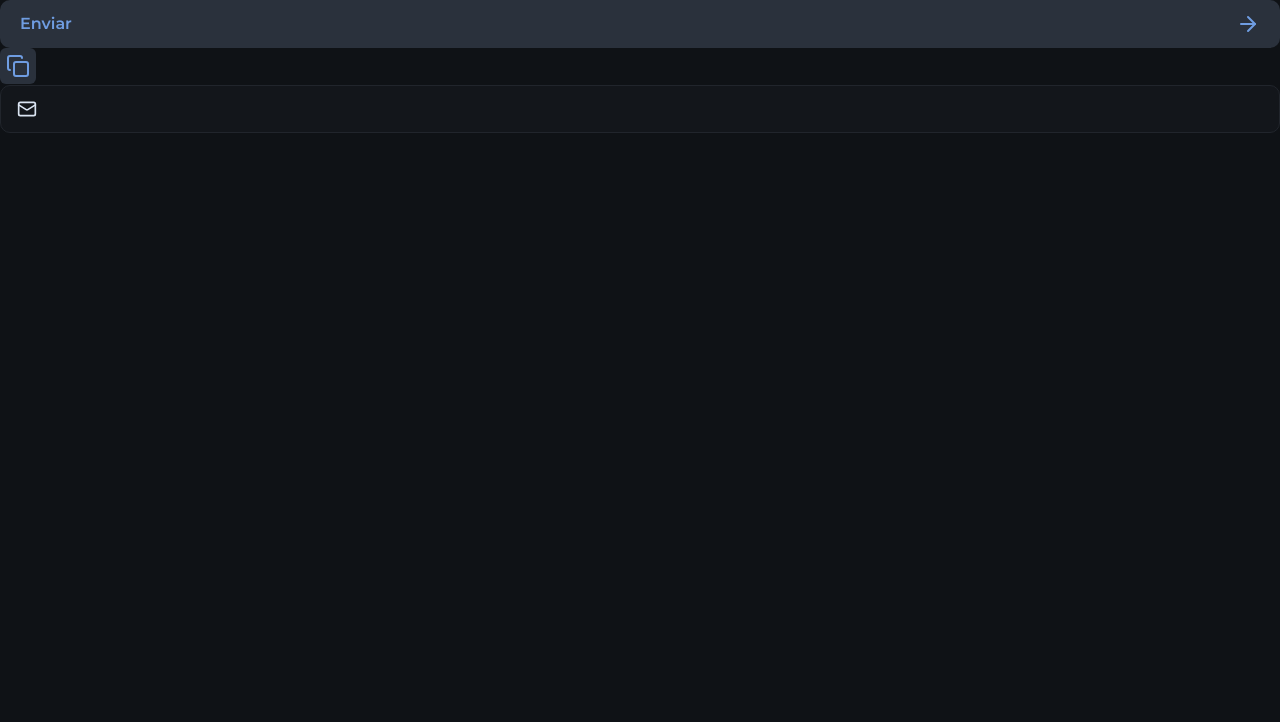
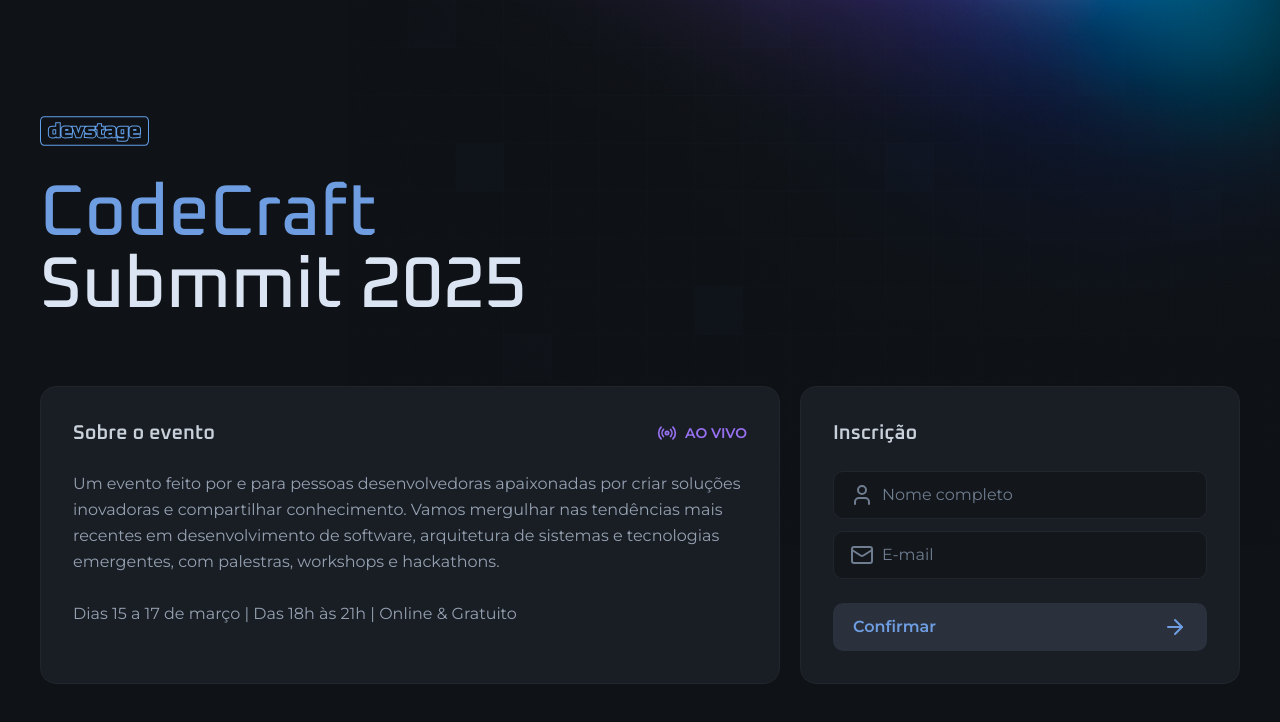
Before and after one commit to RenanFachin/NLW_connect, a Next.js app in the folder web/: page / in a window 1280 px wide. Shown: the top 722 px of the page. Built offline with nearby package versions, Linux system fonts and the light colour scheme.

Commit message:
feat: create home page

```diff
--- /dev/null
+++ b/web/biome.json
@@ -0,0 +1,37 @@
+{
+  "$schema": "./node_modules/@biomejs/biome/configuration_schema.json",
+  "organizeImports": {
+    "enabled": true
+  },
+  "formatter": {
+    "indentStyle": "space",
+    "indentWidth": 2,
+    "lineWidth": 80
+  },
+  "javascript": {
+    "formatter": {
+      "arrowParentheses": "asNeeded",
+      "jsxQuoteStyle": "single",
+      "quoteStyle": "single",
+      "semicolons": "asNeeded",
+      "trailingCommas": "es5"
+    }
+  },
+  "linter": {
+    "enabled": true,
+    "rules": {
+      "recommended": true,
+      "a11y": {
+        "noSvgWithoutTitle": "off"
+      },
+      "suspicious": {
+        "noArrayIndexKey": "info"
+      }
+    }
+  },
+  "files": {
+    "ignore": [
+      "node_modules"
+    ]
+  }
+}
--- a/web/package.json
+++ b/web/package.json
@@ -18,6 +18,7 @@
     "tailwindcss": "^4.0.8"
   },
   "devDependencies": {
+    "@biomejs/biome": "^1.9.4",
     "@types/node": "^20",
     "@types/react": "^19",
     "@types/react-dom": "^19",
--- a/web/src/app/layout.tsx
+++ b/web/src/app/layout.tsx
@@ -1,6 +1,6 @@
-import './globals.css'
+import "./globals.css";
+import { montserrat, oxanium } from "@/utils/custom-fonts";
 import type { Metadata } from "next";
-import { oxanium, montserrat } from '@/utils/custom-fonts';
 
 export const metadata: Metadata = {
 	title: "DEVSTAGE",
@@ -13,7 +13,9 @@
 }>) {
 	return (
 		<html lang="en" className={`${oxanium.variable} ${montserrat.variable}`}>
-      <body className='bg-gray-900 text-gray-100 antialiased'>{children}</body>
+			<body className="bg-gray-900 text-gray-100 antialiased bg-[url(/background.png)] bg-no-repeat bg-top md:bg-right-top">
+				{children}
+			</body>
 		</html>
 	);
 }
--- a/web/src/app/page.tsx
+++ b/web/src/app/page.tsx
@@ -1,30 +1,75 @@
 import { Button } from "@/components/button";
 import { InputField, InputIcon, InputRoot } from "@/components/input";
-import { ArrowRight, Copy, Mail } from 'lucide-react'
-
-
+import { ArrowRight, Mail, Radio, User } from "lucide-react";
+import Image from "next/image";
+import logoDevstage from "../assets/logo.svg";
 
 export default function Home() {
-  return (
-    <main>
-      <Button>
-        Enviar
-        <ArrowRight />
-      </Button>
+	return (
+		<main className="max-w-[1240px] mx-auto px-5 py-8 md:py-0">
+			<div className="h-dvh min-h-dvh flex flex-col justify-center gap-16">
+				<div className="flex flex-col gap-8 items-center md:items-start">
+					<Image src={logoDevstage} alt="devstage" width={108.5} height={30} />
 
-      <Button isIconButton>
-        <Copy />
-      </Button>
+					<h1 className="text-4xl text-center leading-none font-heading font-medium flex flex-col md:text-7xl md:text-left">
+						<span className="text-blue">CodeCraft</span> Submmit 2025
+					</h1>
+				</div>
 
-      <div>
-        <InputRoot>
-          <InputIcon>
-            <Mail className="size-5"/>
-          </InputIcon>
+				<div className="flex gap-5 items-stretch flex-col md:flex-row">
+					<div className="flex-1 bg-gray-700 border border-gray-600 rounded-2xl p-8 space-y-6">
+						<div className="flex items-center justify-between">
+							<h2 className="font-heading font-semibold text-gray-200 text-xl">
+								Sobre o evento
+							</h2>
+							<span className="text-purple font-semibold text-sm flex items-center gap-2">
+								<Radio className="size-5" />
+								AO VIVO
+							</span>
+						</div>
 
-          <InputField />
-        </InputRoot>
-      </div>
-    </main>
-  );
+						<p className="text-gray-300 leading-relaxed text-sm md:text-base">
+							Um evento feito por e para pessoas desenvolvedoras apaixonadas por
+							criar soluções inovadoras e compartilhar conhecimento. Vamos
+							mergulhar nas tendências mais recentes em desenvolvimento de
+							software, arquitetura de sistemas e tecnologias emergentes, com
+							palestras, workshops e hackathons.
+							<br />
+							<br />
+							Dias 15 a 17 de março | Das 18h às 21h | Online & Gratuito
+						</p>
+					</div>
+
+					<form className="bg-gray-700 border border-gray-600 rounded-2xl p-8 space-y-6 w-full md:max-w-[440px]">
+						<h2 className="font-heading font-semibold text-gray-200 text-xl">
+							Inscrição
+						</h2>
+
+						<div className="space-y-3">
+							<InputRoot>
+								<InputIcon>
+									<User />
+								</InputIcon>
+
+								<InputField type="text" placeholder="Nome completo" />
+							</InputRoot>
+
+							<InputRoot>
+								<InputIcon>
+									<Mail />
+								</InputIcon>
+
+								<InputField type="email" placeholder="E-mail" />
+							</InputRoot>
+						</div>
+
+						<Button type="submit">
+							Confirmar
+							<ArrowRight />
+						</Button>
+					</form>
+				</div>
+			</div>
+		</main>
+	);
 }
```
Also changed, not shown: web/src/components/button.tsx (+11 -9 lines), web/src/components/input.tsx (+15 -16 lines), web/src/app/globals.css (line endings or trailing spaces), 1 other file (tests, documents, lock files or other folders). Lines whose indentation alone changed are shown as unchanged.
